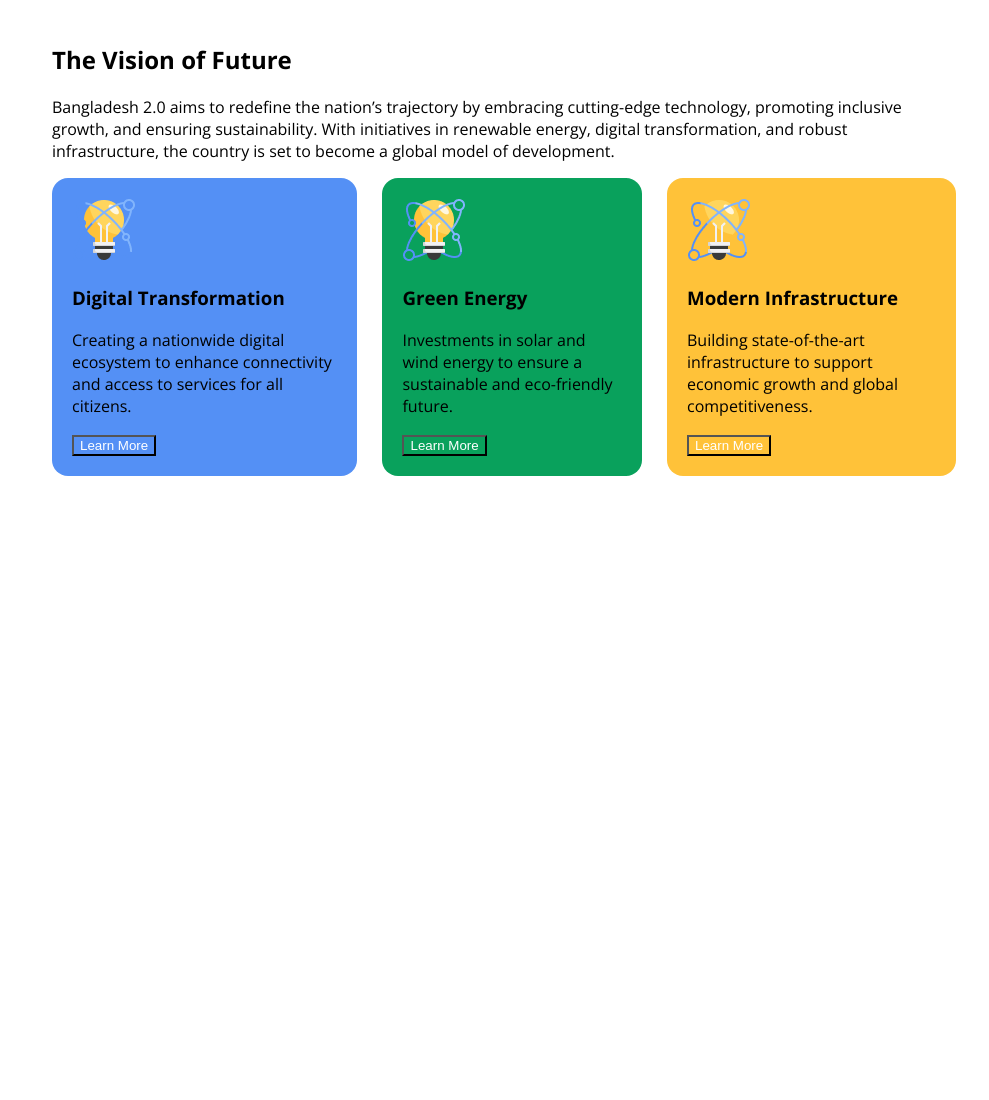
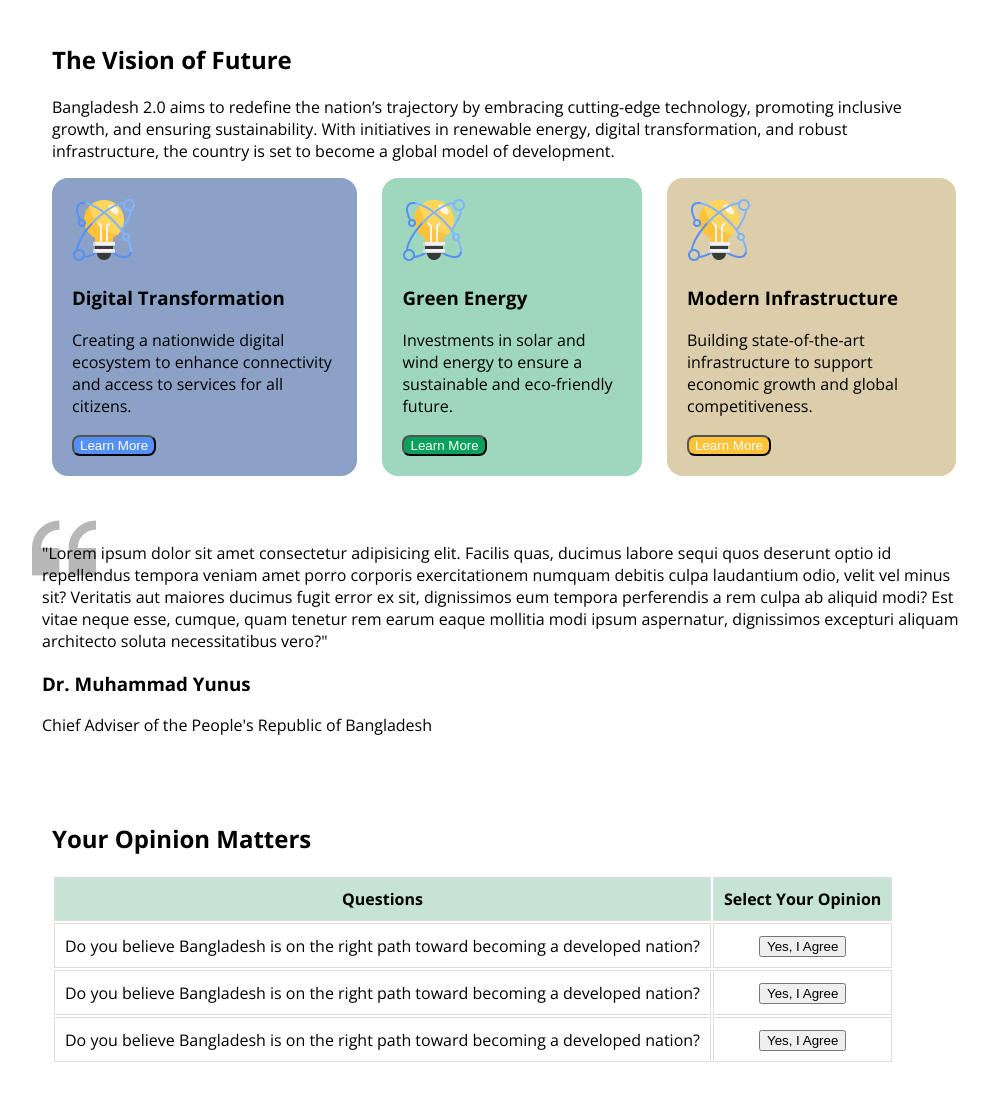
Before and after one commit to RimonIslam1/assignment_1, a plain HTML site: page index.html in a window 1280 px wide. Shown: the part 874-1974 px from the top of the page, without its empty margins (136-1125 px from the left). Before the commit the page ends 1390 px from the top, so only its background shows below. Drawn offline with nearby package versions, Linux system fonts and the light colour scheme; a web font is replaced by a local one.

Commit message:
Opinion is ready

```diff
--- a/index.html
+++ b/index.html
@@ -83,6 +83,47 @@
             </div>
         </div>
          </section>
+         <!-- quote -->
+         <section class="quote">
+            <div class="margin">
+            <p>"Lorem ipsum dolor sit amet consectetur adipisicing elit. Facilis quas, ducimus labore sequi quos deserunt optio id repellendus tempora veniam amet porro corporis exercitationem numquam debitis culpa laudantium odio, velit vel minus sit? Veritatis aut maiores ducimus fugit error ex sit, dignissimos eum tempora perferendis a rem culpa ab aliquid modi? Est vitae neque esse, cumque, quam tenetur rem earum eaque mollitia modi ipsum aspernatur, dignissimos excepturi aliquam architecto soluta necessitatibus vero?"</p>
+            <h3>Dr. Muhammad Yunus</h3>
+            <p>Chief Adviser of the People's Republic of Bangladesh</p>
+        </div>
+         </section>
+         <!-- opinion -->
+          <section class="opinion">
+            <h1>Your Opinion Matters</h1>
+            <div class="table">
+                <table>
+                    <thead>
+                        <tr>
+                            <th>Questions</th>
+                            <th>
+                                Select Your Opinion
+                            </th>
+                        </tr>
+                    </thead>
+                    <tbody>
+                        <tr>
+                            <td>Do you believe Bangladesh is on the right path toward becoming a developed nation?</td>
+                            <td><button class="btn">Yes, I Agree</button></td>
+                        </tr>
+
+                        <tr>
+                            <td>Do you believe Bangladesh is on the right path toward becoming a developed nation?</td>
+                            <td><button class="btn">Yes, I Agree</button></td>
+                        </tr>
+
+                        <tr>
+                            <td>Do you believe Bangladesh is on the right path toward becoming a developed nation?</td>
+                            <td><button class="btn">Yes, I Agree</button></td>
+                        </tr>
+                    </tbody>
+                </table>
+            </div>
+          </section>
+          <!--  -->
     </main>
     <footer>
 
--- a/styles/style.css
+++ b/styles/style.css
@@ -55,15 +55,15 @@ nav{
     padding: 20px;
 }
 .box1{
-    background-color: #5490F5;
+    background-color: #8ba1c6;
     border-radius: 16px;
 }
 .box2{
-    background-color: #09A15C;
+    background-color: #9ed7be;
     border-radius: 16px;
 }
 .box3{
-    background-color: #FFC239;
+    background-color: #ddceab;
     border-radius: 16px;
 }
 .box-con{
@@ -72,12 +72,34 @@ nav{
 #one{
     color: white;
     background-color: #5490F5;
+    border-radius: 8px;
 }
 #two{
     color: white;
     background-color: #09A15C;
+    border-radius: 8px;
 }
 #three{
     color: white;
     background-color: #FFC239;
+    border-radius: 8px;
 }
+.quote{
+    background: url(../assets/quote-bg.png);
+    background-repeat: no-repeat;
+    margin: 20px 160px;
+    padding: 10px;
+}
+/* opinion */
+.opinion{
+    margin: 20px 160px;
+    padding: 20px;
+}
+thead{
+    background-color: #C6E4D6;
+}
+th, td {
+    border: 1px solid #ddd;
+    padding: 10px;
+    text-align: center;
+}
```
